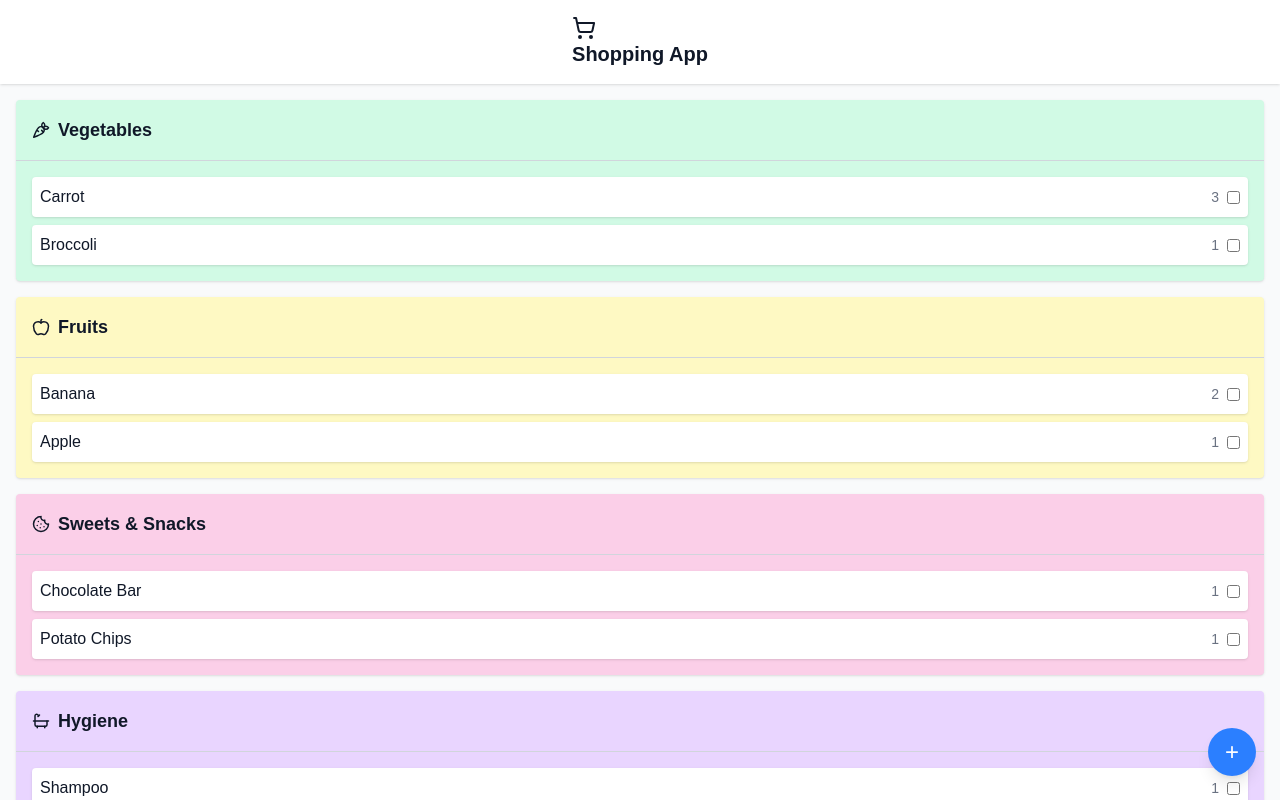
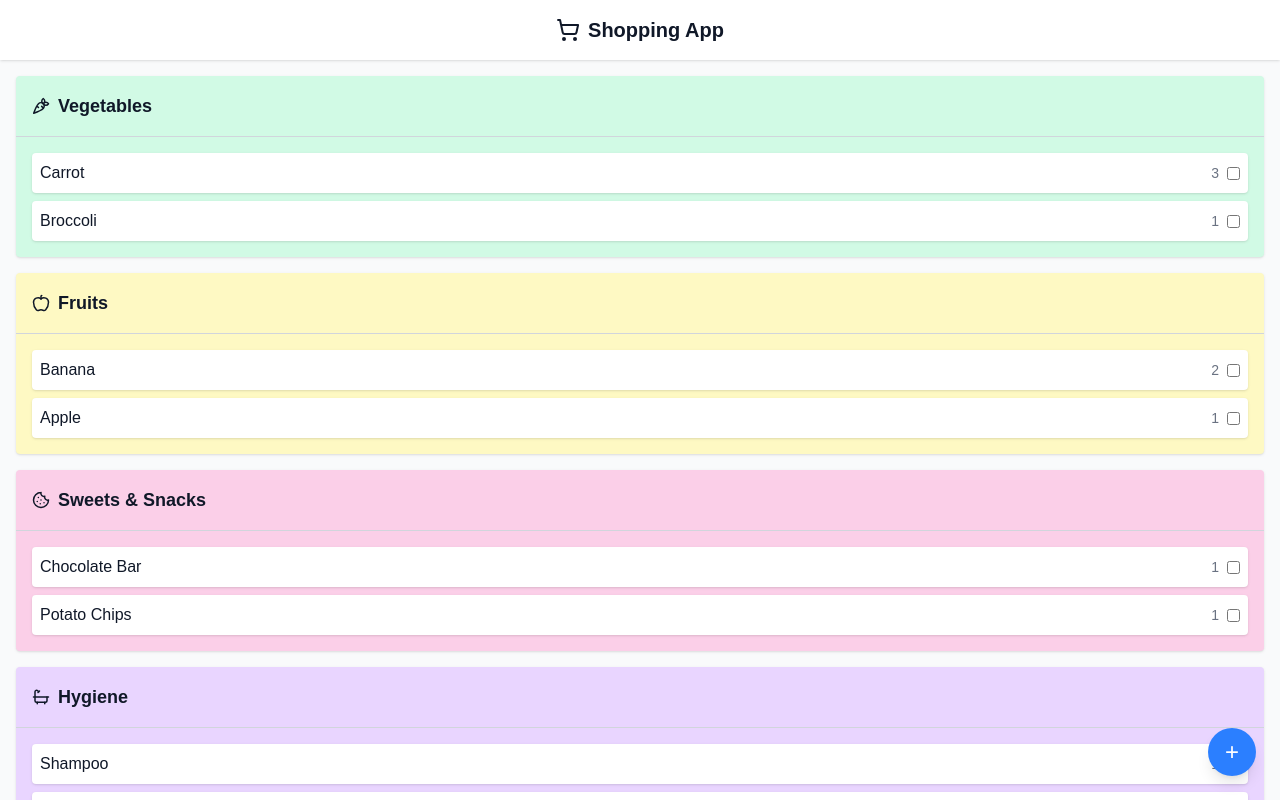
Before and after one commit to Kalbskinder/ShoppingApp, a Next.js app in the folder shoppingapp/: page / in a window 1280 px wide. Shown: the top 800 px of the page. Built offline with nearby package versions, Linux system fonts and the light colour scheme.

Commit message:
Fixed icon next to title text

```diff
--- a/shoppingapp/src/app/page.tsx
+++ b/shoppingapp/src/app/page.tsx
@@ -82,8 +82,11 @@ export default function Home() {
   return (
     <div className="min-h-screen bg-gray-50 text-gray-900 flex flex-col">
       {/* Header */}
-      <nav className="bg-white shadow p-4 flex justify-center flex-col space-x-2 items-center">
-        <h1 className="text-xl font-bold"><ShoppingCart /> Shopping App</h1>
+      <nav className="bg-white shadow p-4 flex justify-center flex-col items-center">
+        <h1 className="text-xl font-bold flex items-center space-x-2">
+          <ShoppingCart />
+          <span>Shopping App</span>
+        </h1>
       </nav>
 
       {/* Main Content */}
```
